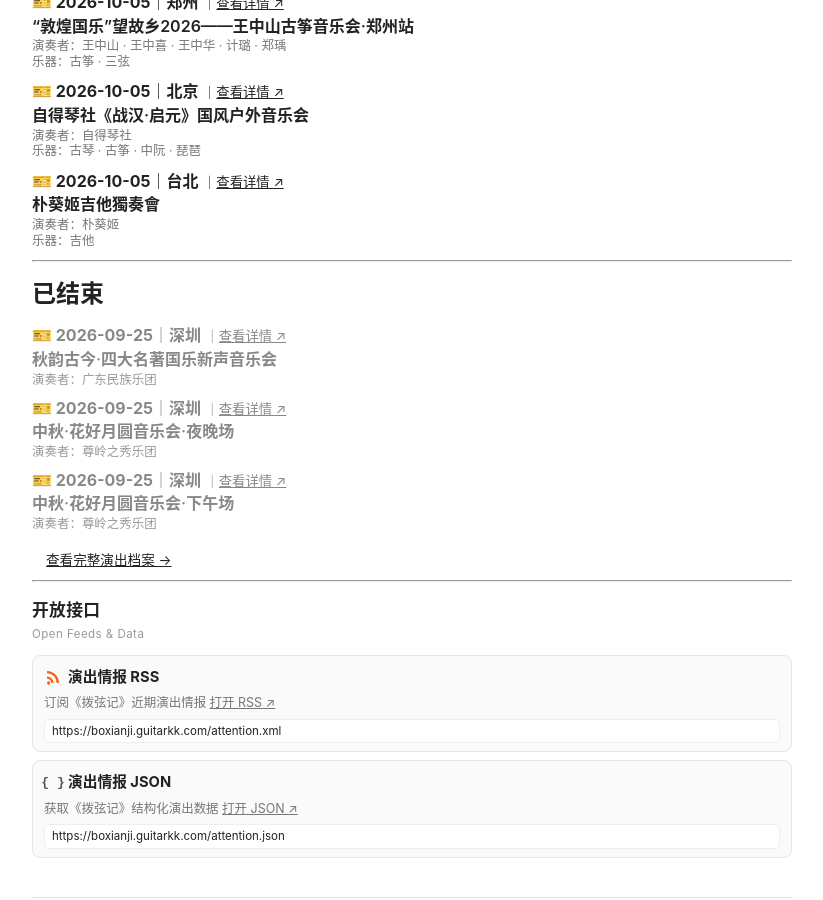
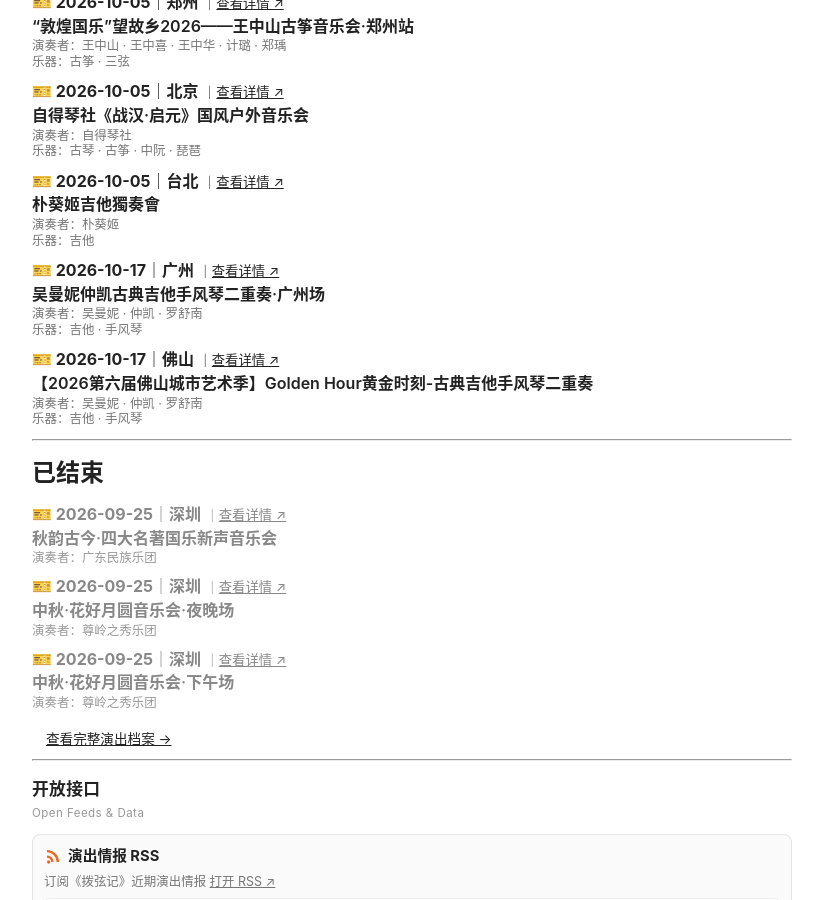
Before and after one commit to KeenKwok/boxianji, a Jekyll site: the page built from attention/index.md, in a window 1280 px wide and 900 px high, scrolled down 1308 px. Shown: the whole window, without its empty margins (228-1051 px from the left). Built offline with Jekyll 4.4.1, drawn with Linux system fonts in a browser that asks for light colours.

Commit message:
更新 attention.yml

```diff
--- a/_data/attention.yml
+++ b/_data/attention.yml
@@ -1,3 +1,29 @@
+- id: "20261017-guangzhou-wumanni-zhongkai-guitar-accordion-duo"
+  date: "2026-10-17"
+  city: "广州"
+  title: "吴曼妮仲凯古典吉他手风琴二重奏·广州场"
+  performers:
+    - "吴曼妮"
+    - "仲凯"
+    - "罗舒南"
+  instruments:
+    - "吉他"
+    - "手风琴"
+  link: "https://mp.weixin.qq.com/s/jzJd3S9b7oCIIobnOzUF8Q"
+
+- id: "20261017-foshan-golden-hour-wumanni-zhongkai-guitar-accordion-duo"
+  date: "2026-10-17"
+  city: "佛山"
+  title: "【2026第六届佛山城市艺术季】Golden Hour黄金时刻-古典吉他手风琴二重奏"
+  performers:
+    - "吴曼妮"
+    - "仲凯"
+    - "罗舒南"
+  instruments:
+    - "吉他"
+    - "手风琴"
+  link: "https://mp.weixin.qq.com/s/jzJd3S9b7oCIIobnOzUF8Q"
+
 - id: "20261005-zhengzhou-wangzhongshan-wangguxiang-2026"
   date: "2026-10-05"
   city: "郑州"
```
